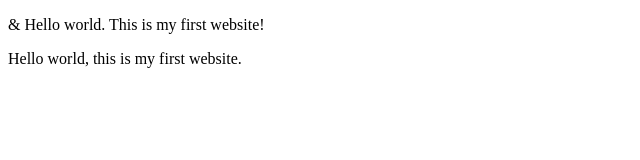
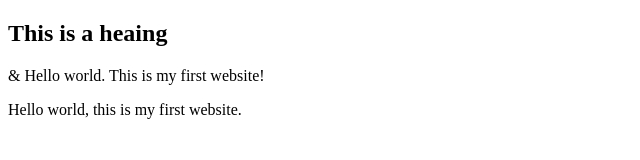
Before and after one commit to cpintor/Lab1, a plain HTML site: page Lab1.html in a window 1280 px wide. Shown: the whole page, without its empty margins (0-640 px from the left). Drawn offline with Linux system fonts and the light colour scheme.

Commit message:
added heading

```diff
--- a/Lab1.html
+++ b/Lab1.html
@@ -6,6 +6,7 @@
 	<title>ITMD-361 Internet Technologies and Web Design</title>
 </head>
 <body>
+  <h2>This is a heaing</h2>
   <p>&amp; Hello world. This is my first website!</p>
   <p>Hello world, this is my first website.</p>
 </body>
```
